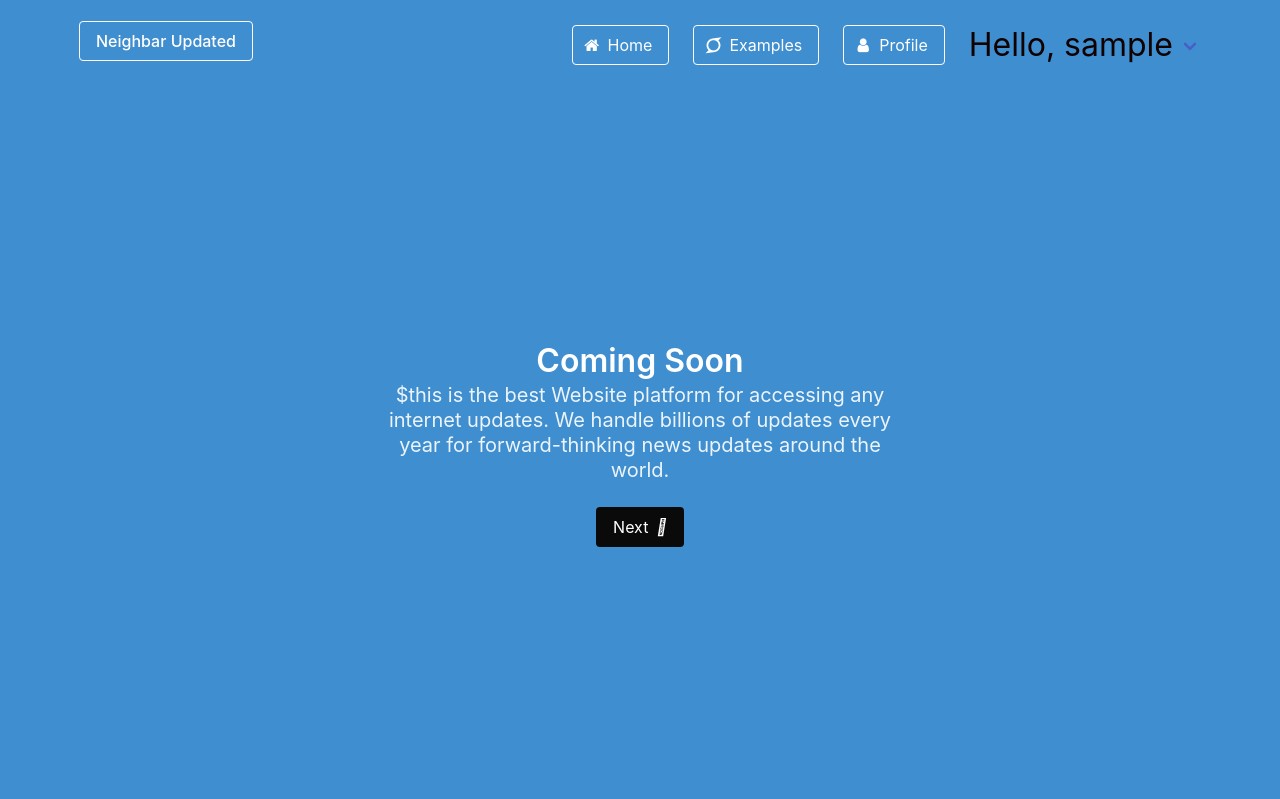
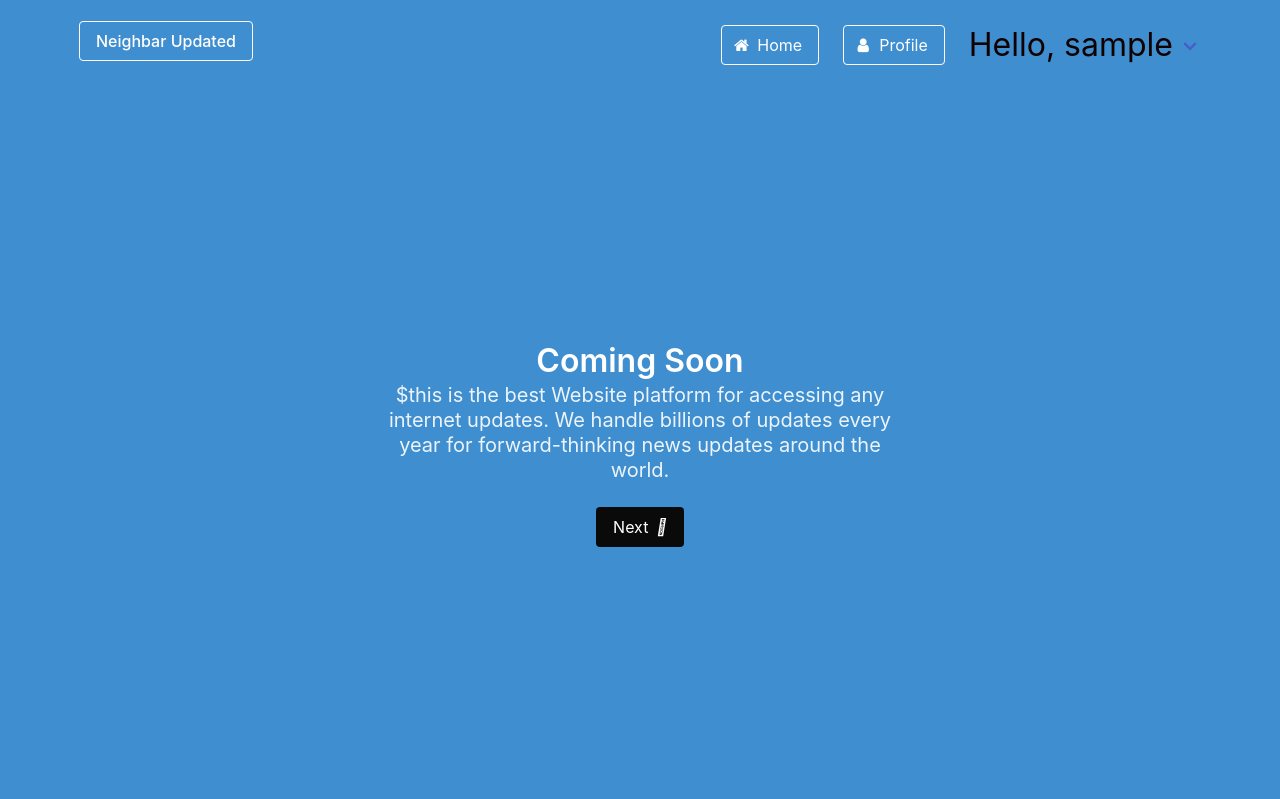
Before and after one commit to JoeGakumo21/updateNeighbours, a Django app: page / in a window 1280 px wide. Shown: the top 799 px of the page. Run offline with Django 3.2, Linux system fonts and the light colour scheme; the visitor is signed in with stand-in values (Sample User, id 1); some libraries are stand-ins or nearby versions.

Commit message:
minor charges

```diff
--- a/main/templates/home.html
+++ b/main/templates/home.html
@@ -40,14 +40,14 @@
                                     <span>Home</span>
                                 </a>
                             </span>
-                            <span class="navbar-item">
+                            <!-- <span class="navbar-item">
                                 <a class="button is-white is-outlined" href="#">
                                     <span class="icon">
                                         <i class="fa fa-superpowers"></i>
                                     </span>
                                     <span>Examples</span>
                                 </a>
-                            </span>
+                            </span> -->
                             <span class="navbar-item">
                                 <a class="button is-white is-outlined" href="#">
                                     <span class="icon">
```
